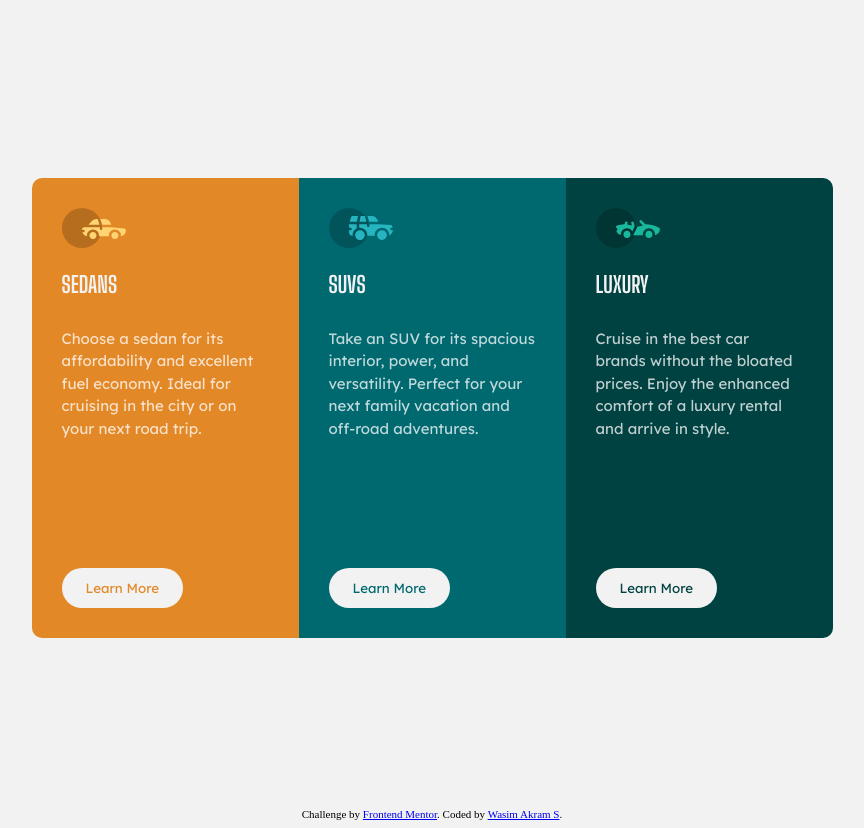
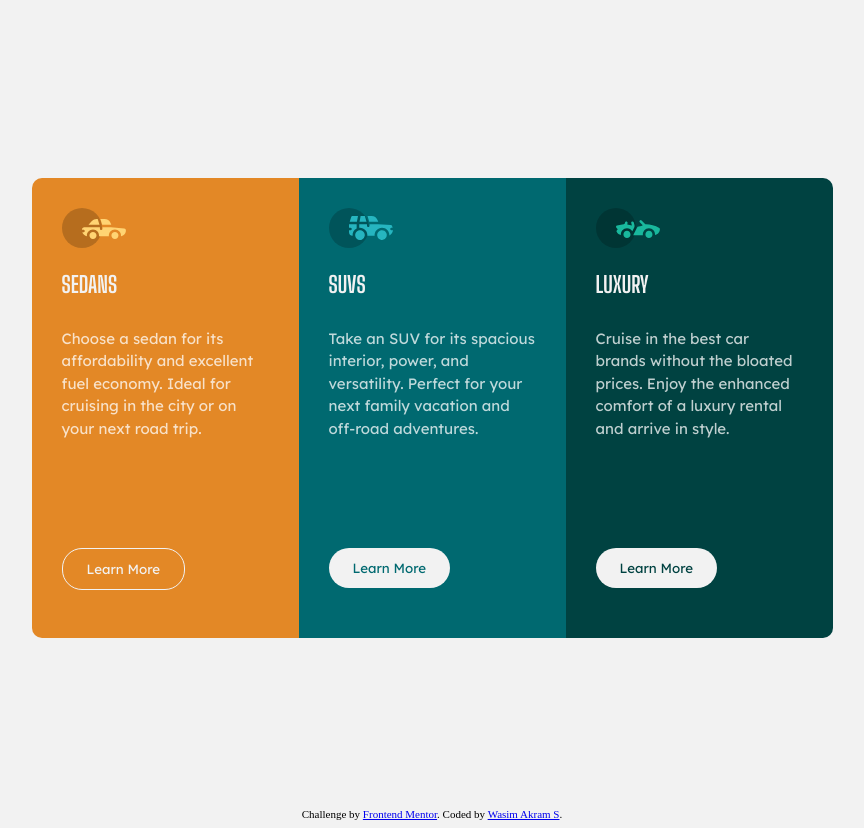
Before and after one commit to WasimAkramS/Three-column-Preview-Card-Component--Frontend-Mentor, a plain HTML site: page index.html in a window 1280 px wide. In both pictures the pointer is over the button 330 px from the left and 587 px from the top of the page. Shown: the whole page, without its empty margins (208-1072 px from the left). Drawn offline with Linux system fonts and the light colour scheme.

Commit message:
Update card-style.css

```diff
--- a/card-style.css
+++ b/card-style.css
@@ -60,6 +60,12 @@ button {
     color:hsl(179, 100%, 13%);
 }
 
+button:hover {
+    background-color: inherit;
+    color:  hsl(0, 0%, 95%);
+    border: 1px solid hsl(0, 0%, 95%);;
+}
+
 h2 {
     font-family: 'Big Shoulders Display', cursive;
     font-weight: 700;
@@ -82,7 +88,7 @@ h2 {
     }
 
     p {
-        height: 240px;
+        height: 220px;
         margin-bottom: 0;
     }
 }
```
